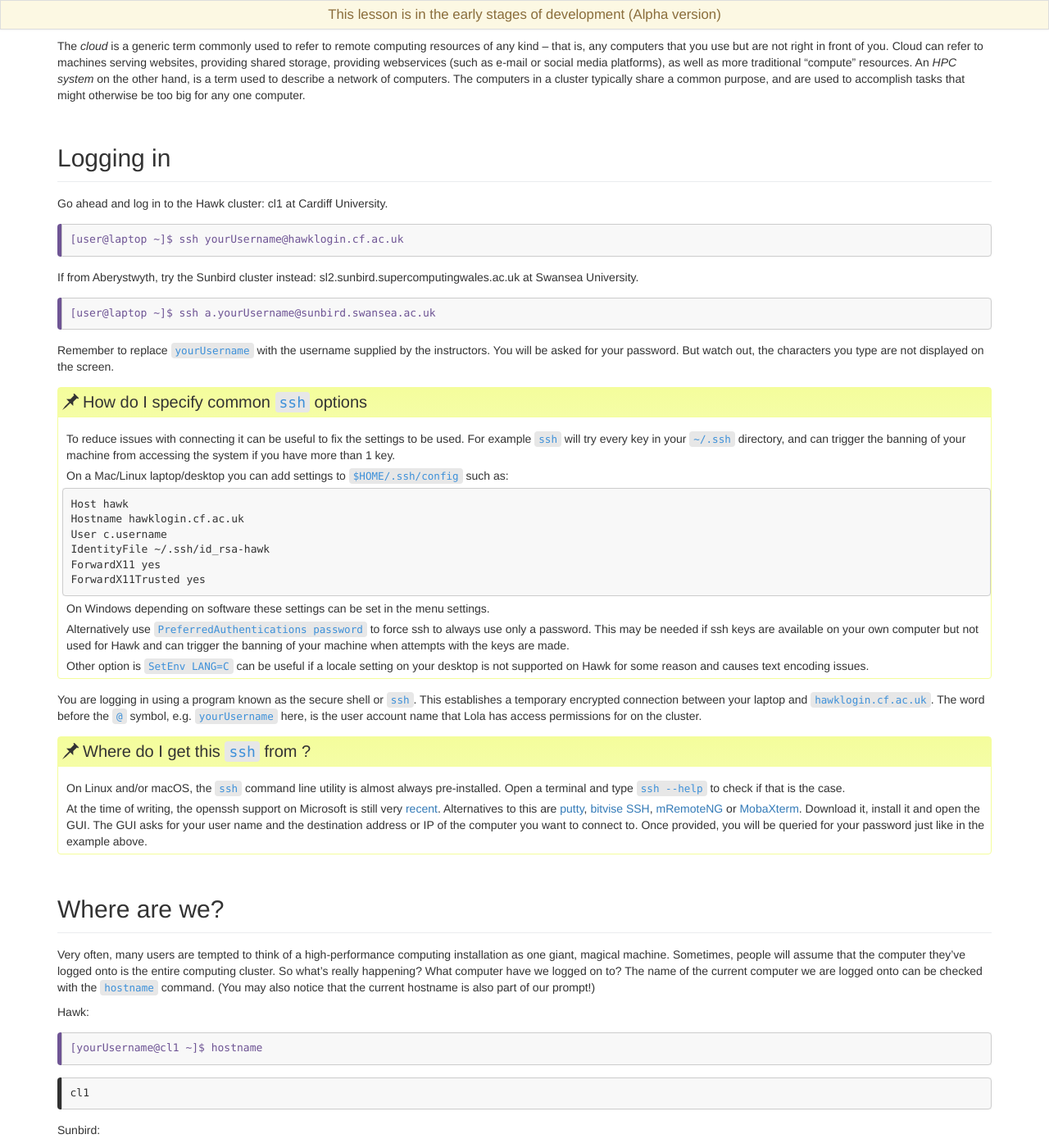
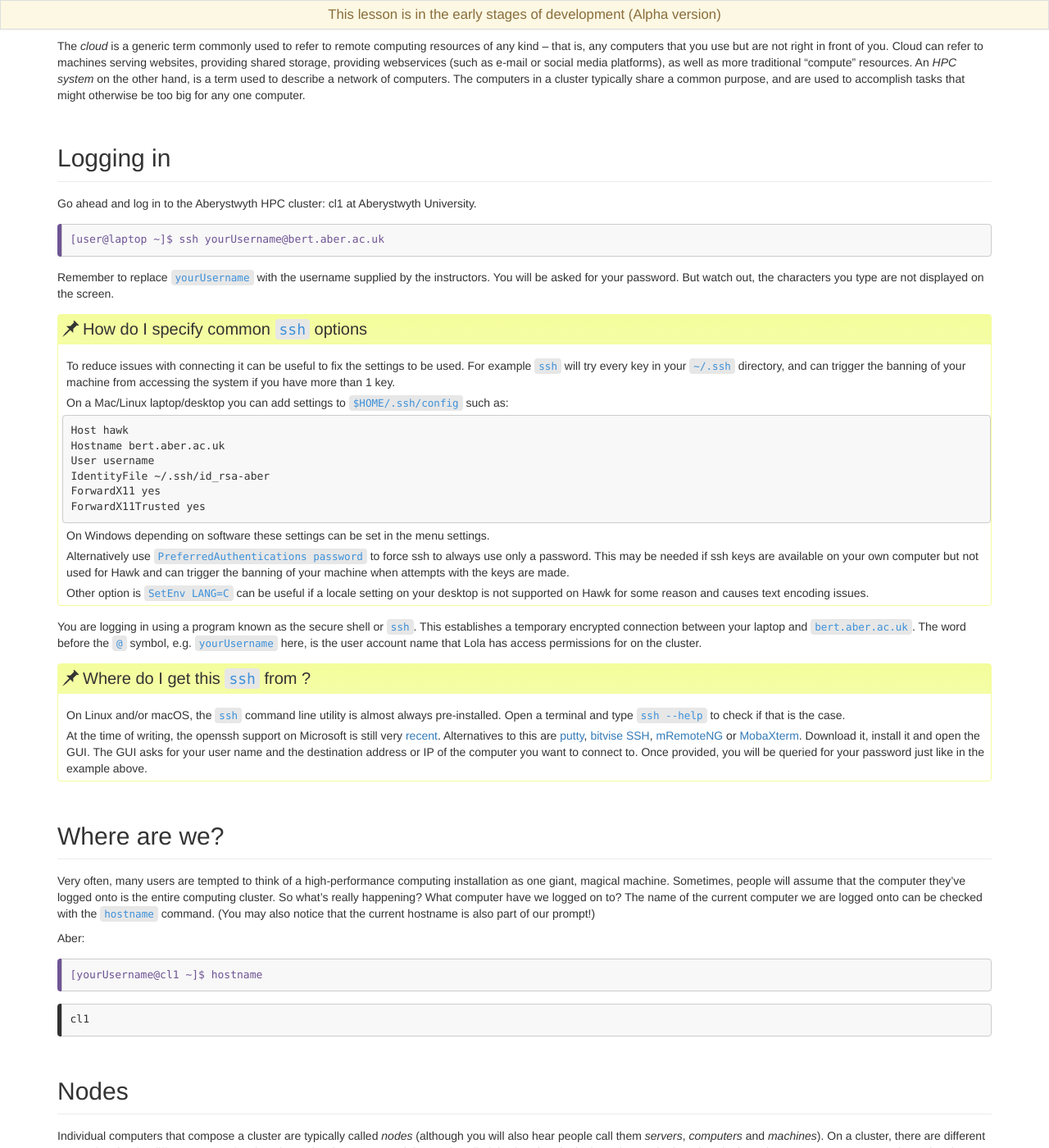
Before and after one commit to corcor27/hpc-intro-aber, a Jekyll site: the page built from _episodes/12-cluster.md, in a window 1280 px wide and 1400 px high, scrolled down 590 px. Shown: the whole window at 82% size. Built offline with Jekyll 4.4.1, drawn with Linux system fonts in a browser that asks for light colours; some of the changed text lies outside the part shown.

Commit message:
changes to episode 12

````diff
--- a/_config.yml
+++ b/_config.yml
@@ -76,9 +76,9 @@ instructor_post_survey: "https://www.surveymonkey.com/r/instructor_training_post
 #
 host_name: "cl1"
 host_name2: "sl2.sunbird.supercomputingwales.ac.uk"
-host_login: "hawklogin.cf.ac.uk"
+host_login: "bert.aber.ac.uk"
 host_login2: "sunbird.swansea.ac.uk"
-host_location: "Cardiff University"
+host_location: "Aberystwyth University"
 host_location2: "Swansea University"
 host_homedir: "/home"
 host_prompt: "[yourUsername@cl1 ~]$"
--- a/_episodes/12-cluster.md
+++ b/_episodes/12-cluster.md
@@ -31,17 +31,12 @@ purpose, and are used to accomplish tasks that might otherwise be too big for an
 
 ## Logging in
 
-Go ahead and log in to the Hawk cluster: {{ site.host_name }} at {{ site.host_location }}.
+Go ahead and log in to the Aberystwyth HPC cluster: {{ site.host_name }} at {{ site.host_location }}.
 ```
 {{ site.local_prompt }} ssh yourUsername@{{ site.host_login }}
 ```
 {: .bash}
 
-If from Aberystwyth, try the Sunbird cluster instead: {{ site.host_name2 }} at {{ site.host_location2 }}.
-```
-{{ site.local_prompt }} ssh a.yourUsername@{{ site.host_login2 }}
-```
-{: .bash}
 Remember to replace `yourUsername` with the username supplied by the instructors. You will be asked for
 your password. But watch out, the characters you type are not displayed on the screen.
 
@@ -55,9 +50,9 @@ your password. But watch out, the characters you type are not displayed on the s
 >
 > ```
 > Host hawk
-> Hostname hawklogin.cf.ac.uk
-> User c.username
-> IdentityFile ~/.ssh/id_rsa-hawk
+> Hostname bert.aber.ac.uk
+> User username
+> IdentityFile ~/.ssh/id_rsa-aber
 > ForwardX11 yes
 > ForwardX11Trusted yes
 > ```
@@ -99,7 +94,7 @@ entire computing cluster. So what's really happening? What computer have we logg
 of the current computer we are logged onto can be checked with the `hostname` command. (You may also
 notice that the current hostname is also part of our prompt!)
 
-Hawk:
+Aber:
 ```
 {{ site.host_prompt}} hostname
 ```
@@ -110,17 +105,7 @@ Hawk:
 ```
 {: .output}
 
-Sunbird:
 
-```
-{{ site.host_prompt2}} hostname
-```
-{: .bash}
-
-```
-{{ site.host_name2 }}
-```
-{: .output}
 
 ## Nodes
 
@@ -147,16 +132,12 @@ For example, we can view all of the worker nodes with the `{{ site.sched_info }}
 {{ site.host_prompt}} {{ site.sched_info }}
 ```
 {: .bash}
-Hawk:
+Aber:
 ```
 {% include /snippets/12/info.snip %}
 ```
 {: .output}
-Sunbird:
-```
-{% include /snippets/12/info_sunbird.snip %}
-```
-{: .output}
+
 
 There are also specialized machines used for managing disk storage, user authentication, and other
 infrastructure-related tasks. Although we do not typically logon to or interact with these machines
````
Also changed, not shown: 1 other file.
